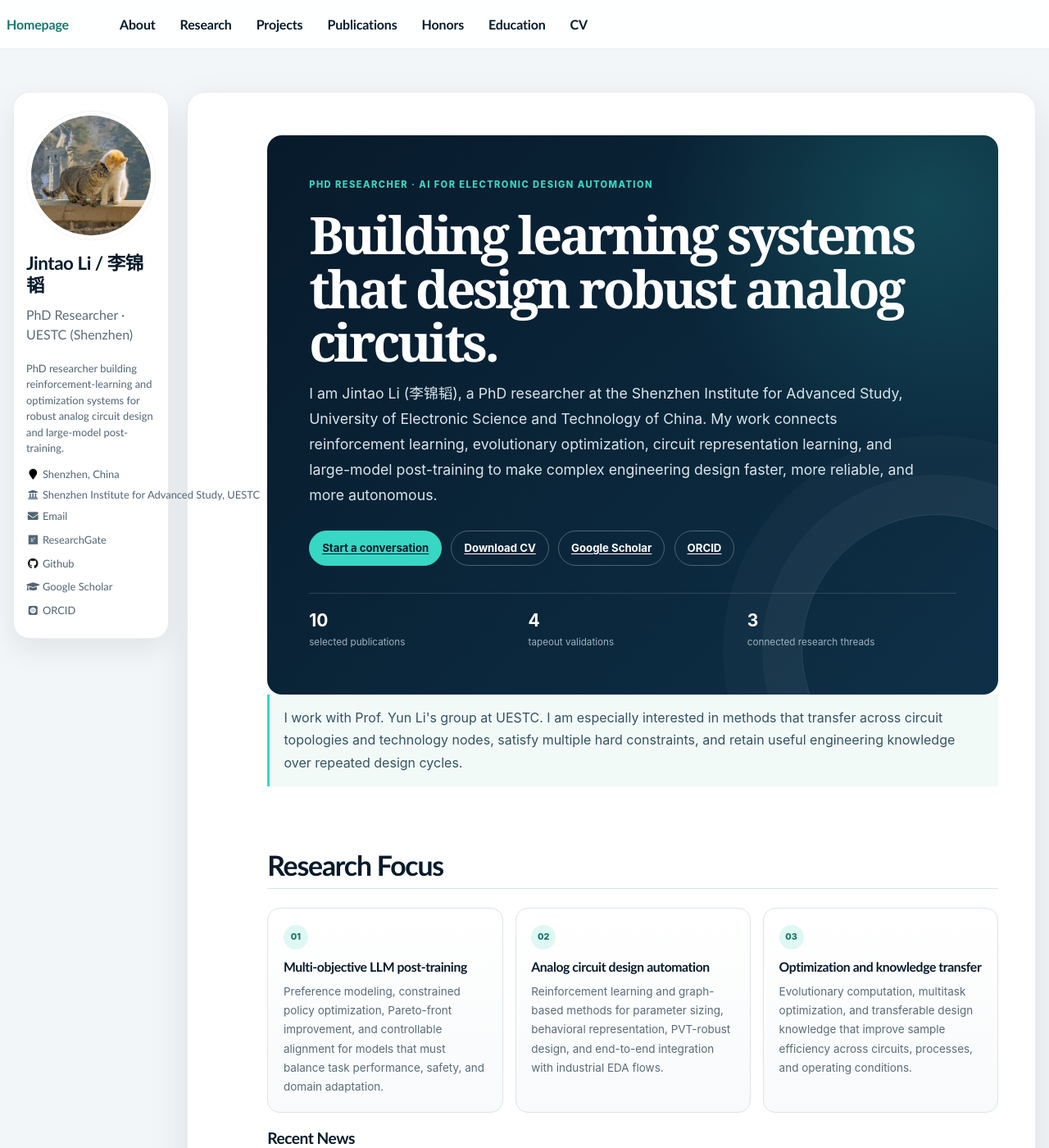
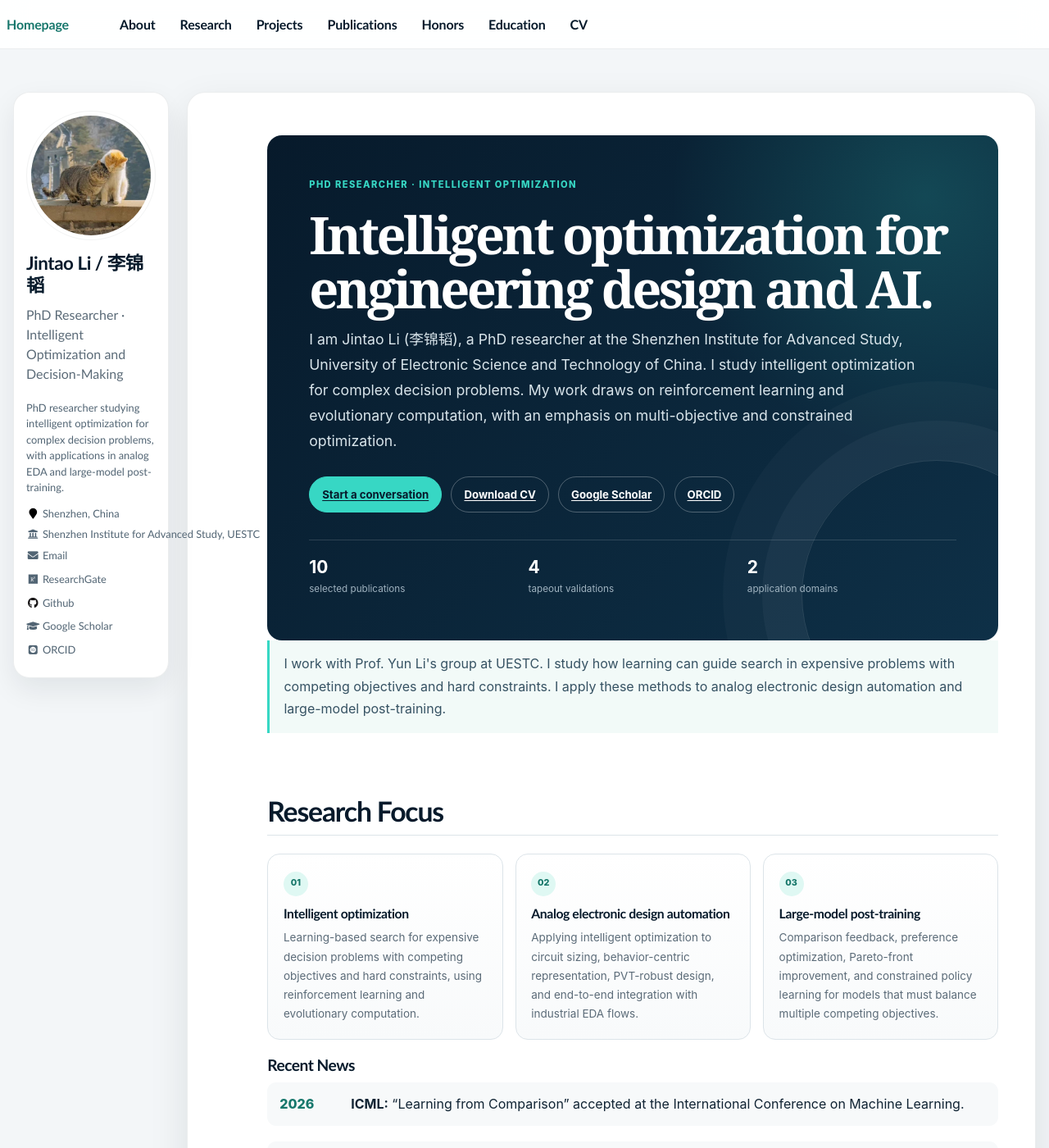
Before and after one commit to Fican1/Fican1.github.io, a Jekyll site: the page built from _pages/about.md, in a window 1280 px wide and 1400 px high. Shown: the whole window at 82% size. Built offline with Jekyll 4.4.1, drawn with Linux system fonts in a browser that asks for light colours; some web fonts are replaced; some of the changed text lies outside the part shown.

Commit message:
Reframe research profile around intelligent optimization

```diff
--- a/_config.yml
+++ b/_config.yml
@@ -6,8 +6,8 @@
 # `jekyll serve`. If you change this file, please restart the server process.
 
 # Site Settings
-title                    : "Jintao Li | AI for Analog EDA"
-description              : "PhD researcher building reinforcement-learning and optimization systems for robust analog circuit design and large-model post-training."
+title                    : "Jintao Li | Intelligent Optimization"
+description              : "PhD researcher studying intelligent optimization for complex decision problems, with applications in analog EDA and large-model post-training."
 url                      : "https://fican1.github.io"
 baseurl                  : ""
 repository               : "Fican1/Fican1.github.io"
@@ -27,7 +27,7 @@ author:
   name             : "Jintao Li / 李锦韬"
   initials         : "JL"
   avatar           : "images/profile.png"
-  bio              : "PhD Researcher · UESTC (Shenzhen)"
+  bio              : "PhD Researcher · Intelligent Optimization and Decision-Making"
   location         : "Shenzhen, China"
   employer         : "Shenzhen Institute for Advanced Study, UESTC"
   pubmed           :
--- a/_pages/about.md
+++ b/_pages/about.md
@@ -1,7 +1,7 @@
 ---
 permalink: /
 title: ""
-excerpt: "Jintao Li is a PhD researcher at UESTC working on reinforcement learning, optimization, analog electronic design automation, and large-model post-training."
+excerpt: "Jintao Li is a PhD researcher at UESTC studying intelligent optimization for analog EDA and large-model post-training."
 author_profile: true
 redirect_from:
   - /about/
@@ -11,9 +11,9 @@ redirect_from:
 <span class="anchor" id="about-me"></span>
 
 <section class="research-hero">
-  <p class="eyebrow">PhD Researcher · AI for Electronic Design Automation</p>
-  <h1>Building learning systems that design robust analog circuits.</h1>
-  <p class="lead">I am Jintao Li (李锦韬), a PhD researcher at the Shenzhen Institute for Advanced Study, University of Electronic Science and Technology of China. My work connects reinforcement learning, evolutionary optimization, circuit representation learning, and large-model post-training to make complex engineering design faster, more reliable, and more autonomous.</p>
+  <p class="eyebrow">PhD Researcher · Intelligent Optimization</p>
+  <h1>Intelligent optimization for engineering design and AI.</h1>
+  <p class="lead">I am Jintao Li (李锦韬), a PhD researcher at the Shenzhen Institute for Advanced Study, University of Electronic Science and Technology of China. I study intelligent optimization for complex decision problems. My work draws on reinforcement learning and evolutionary computation, with an emphasis on multi-objective and constrained optimization.</p>
   <div class="hero-actions">
     <a class="hero-button primary" href="mailto:j.t.li@i4ai.org">Start a conversation</a>
     <a class="hero-button" href="{{ '/files/Jintao_Li_CV.pdf' | relative_url }}">Download CV</a>
@@ -23,11 +23,11 @@ redirect_from:
   <div class="hero-metrics" aria-label="Selected research highlights">
     <div class="hero-metric"><strong>10</strong><span>selected publications</span></div>
     <div class="hero-metric"><strong>4</strong><span>tapeout validations</span></div>
-    <div class="hero-metric"><strong>3</strong><span>connected research threads</span></div>
+    <div class="hero-metric"><strong>2</strong><span>application domains</span></div>
   </div>
 </section>
 
-<p class="intro-note">I work with Prof. Yun Li's group at UESTC. I am especially interested in methods that transfer across circuit topologies and technology nodes, satisfy multiple hard constraints, and retain useful engineering knowledge over repeated design cycles.</p>
+<p class="intro-note">I work with Prof. Yun Li's group at UESTC. I study how learning can guide search in expensive problems with competing objectives and hard constraints. I apply these methods to analog electronic design automation and large-model post-training.</p>
 
 <span class="anchor" id="research"></span>
 
@@ -36,18 +36,18 @@ redirect_from:
 <div class="focus-grid">
   <article class="focus-card">
     <span class="focus-number">01</span>
-    <h3>Multi-objective LLM post-training</h3>
-    <p>Preference modeling, constrained policy optimization, Pareto-front improvement, and controllable alignment for models that must balance task performance, safety, and domain adaptation.</p>
+    <h3>Intelligent optimization</h3>
+    <p>Learning-based search for expensive decision problems with competing objectives and hard constraints, using reinforcement learning and evolutionary computation.</p>
   </article>
   <article class="focus-card">
     <span class="focus-number">02</span>
-    <h3>Analog circuit design automation</h3>
-    <p>Reinforcement learning and graph-based methods for parameter sizing, behavioral representation, PVT-robust design, and end-to-end integration with industrial EDA flows.</p>
+    <h3>Analog electronic design automation</h3>
+    <p>Applying intelligent optimization to circuit sizing, behavior-centric representation, PVT-robust design, and end-to-end integration with industrial EDA flows.</p>
   </article>
   <article class="focus-card">
     <span class="focus-number">03</span>
-    <h3>Optimization and knowledge transfer</h3>
-    <p>Evolutionary computation, multitask optimization, and transferable design knowledge that improve sample efficiency across circuits, processes, and operating conditions.</p>
+    <h3>Large-model post-training</h3>
+    <p>Comparison feedback, preference optimization, Pareto-front improvement, and constrained policy learning for models that must balance multiple competing objectives.</p>
   </article>
 </div>
 
@@ -178,14 +178,14 @@ redirect_from:
 
 <div class="timeline">
   <div class="timeline-item"><div class="timeline-date">2024.09–2027.06</div><div><h3>PhD Researcher</h3><p>Shenzhen Institute for Advanced Study, University of Electronic Science and Technology of China. Expected completion: June 2027.</p></div></div>
-  <div class="timeline-item"><div class="timeline-date">2021.09–Present</div><div><h3>Prof. Yun Li's Research Group</h3><p>Research on intelligent computing, reinforcement learning, analog IC/EDA optimization, PVT robustness, and industrial applications of large-model fine-tuning.</p></div></div>
+  <div class="timeline-item"><div class="timeline-date">2021.09–Present</div><div><h3>Prof. Yun Li's Research Group</h3><p>Research on intelligent optimization, especially reinforcement learning and evolutionary methods for multi-objective problems, with applications in analog EDA and large-model post-training.</p></div></div>
   <div class="timeline-item"><div class="timeline-date">2021.09–2024.06</div><div><h3>MEng in Electronic Information</h3><p>Shenzhen Institute for Advanced Study, University of Electronic Science and Technology of China.</p></div></div>
   <div class="timeline-item"><div class="timeline-date">2017.09–2021.06</div><div><h3>BEng in Optoelectronic Information Science and Engineering</h3><p>Guangzhou University.</p></div></div>
 </div>
 
 <section class="contact-panel">
   <h2>Research conversations are welcome.</h2>
-  <p>I am open to discussions around reinforcement learning, analog EDA, robust circuit optimization, research software, and collaborative work at the intersection of AI and engineering design. Reach me at <a href="mailto:j.t.li@i4ai.org">j.t.li@i4ai.org</a>.</p>
+  <p>I am open to discussions around intelligent optimization, reinforcement learning, multi-objective decision-making, analog EDA, large-model post-training, and collaborative work at the intersection of AI and engineering design. Reach me at <a href="mailto:j.t.li@i4ai.org">j.t.li@i4ai.org</a>.</p>
 </section>
 
 <p class="site-note">Based on the open-source AcadHomepage template. Research information last updated July 2026.</p>
```
Also changed, not shown: README.md (+1 -1 lines), files/Jintao_Li_CV_source.html (added, +131 -0 lines), 1 other file.
